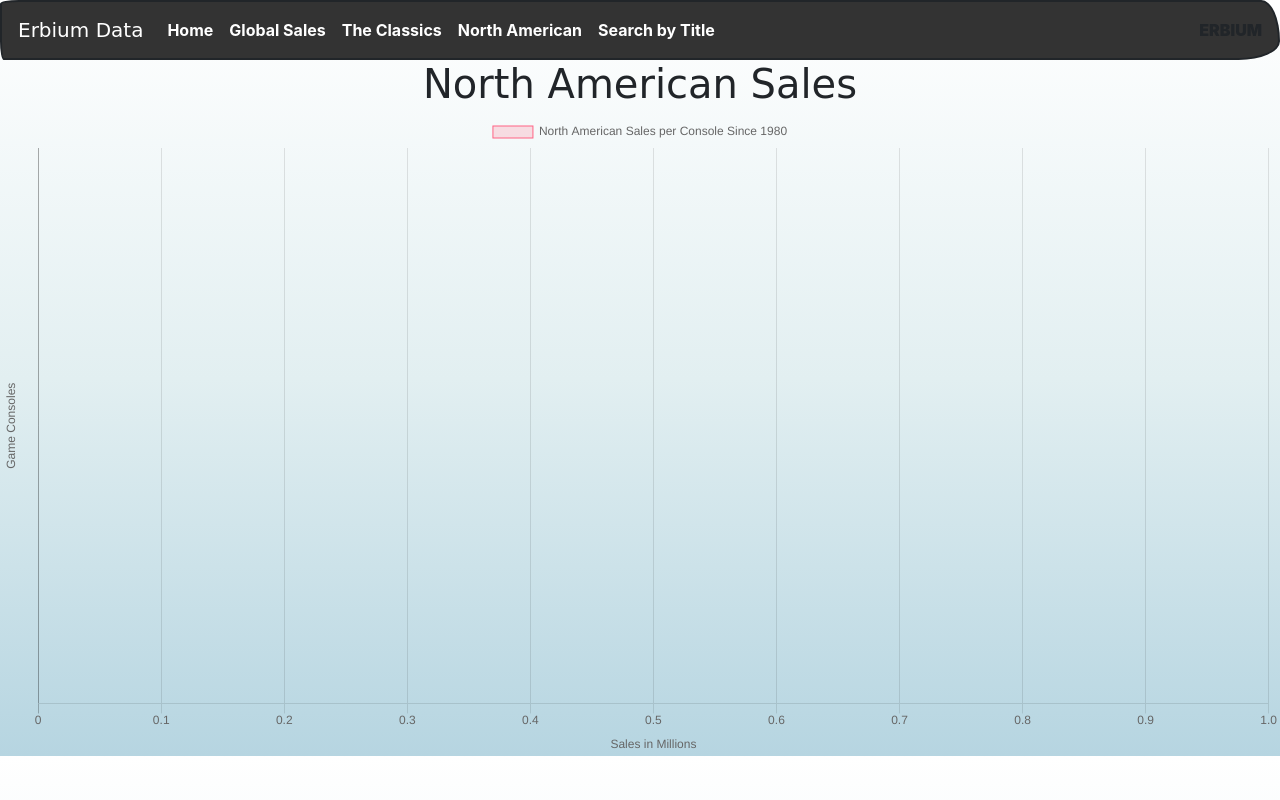
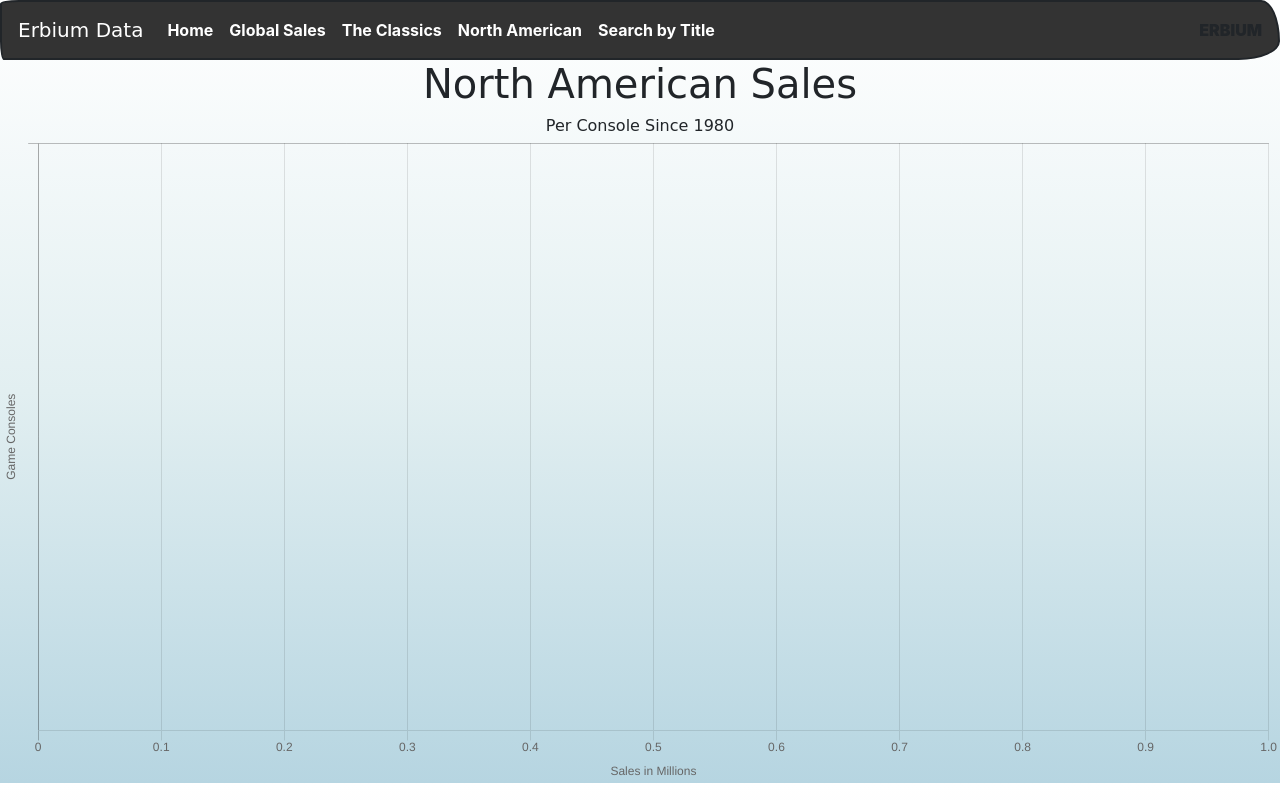
Before and after one commit to JoeYashinsky/DataAnalyzationPython, a Flask app: template datatracker/templates/our_views/naSales.html in a window 1280 px wide. Run offline with Flask 2, Linux system fonts and the light colour scheme; the template is opened without the code that fills it, so the values that code supplies are empty; parts of the project's set-up code (start-up, migrations or seed data) failed here and were passed over.

Commit message:
Remove label for naSales bar chart

```diff
--- a/datatracker/games.py
+++ b/datatracker/games.py
@@ -89,13 +89,11 @@ def na_sales_games():
 
 @bp.route('/namedGames', methods=('GET', 'POST'))
 def search_for_game():
-
     response = requests.get('https://api.dccresource.com/api/games')
     searched_game = ''
     games = response.json()
     list_platforms = []
     found_game = []
-    global searched_game
 
     if request.method == 'POST':
         searched_game = request.form['title']
--- a/datatracker/templates/our_views/naSales.html
+++ b/datatracker/templates/our_views/naSales.html
@@ -32,14 +32,18 @@
     </div>
   </div>
 </nav>
+
+<div>
 <h1 style="text-align: center">{% block title %} North American Sales {% endblock %}</h1>
+<h6 style="text-align: center"> Per Console Since 1980 </h6>
 {% endblock %}
+</div>
 
 {% block content %}
     <div>
         <canvas id="myChart" class="text-center"></canvas>
     </div>
-    <script>
+<script>
 let platforms = []
 let global_sales = []
 {% for values in global_values %}
@@ -54,7 +58,7 @@ var myChart = new Chart(ctx, {
     data: {
         labels:  platforms,
         datasets: [{
-            label: "North American Sales per Console Since 1980",
+            label: "",
             data: global_sales,
             backgroundColor: [
                 'rgba(255, 99, 132, 0.2)',
@@ -112,6 +116,7 @@ var myChart = new Chart(ctx, {
         }]
     },
     options: {
+        legend: { display: false },
         scales: {
             yAxes: [{
                     scaleLabel: {
@@ -119,7 +124,6 @@ var myChart = new Chart(ctx, {
                     labelString: 'Game Consoles'
                     },
                  ticks: {
-
                     beginAtZero: true
                     }
                     }],
```
